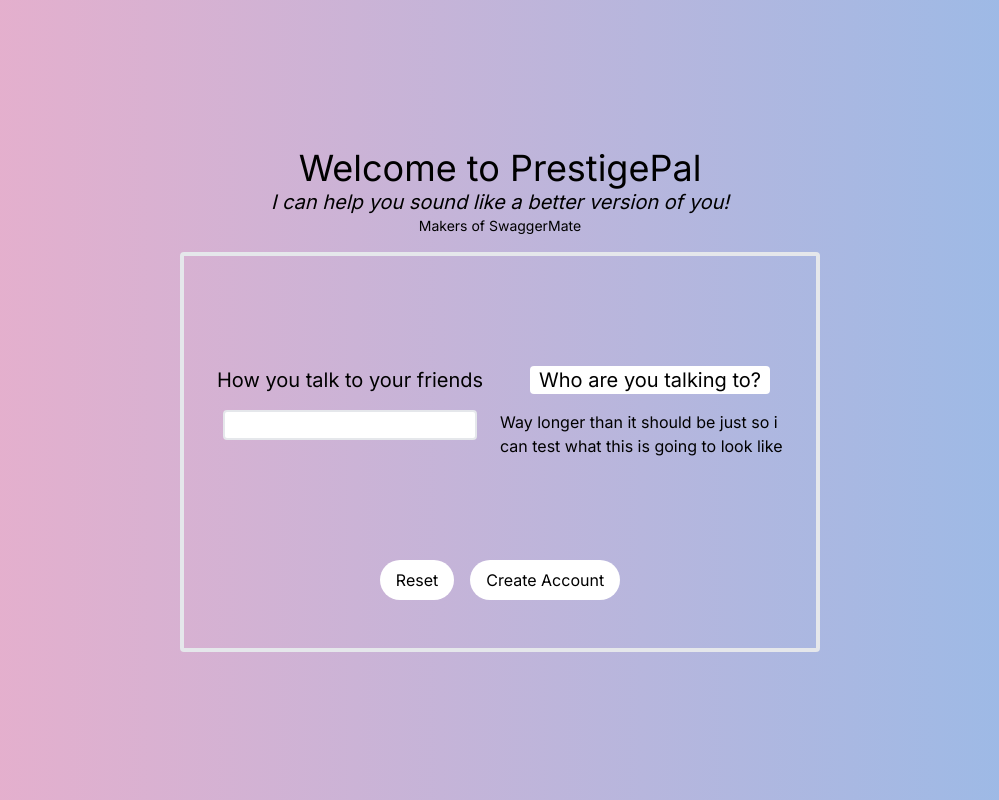
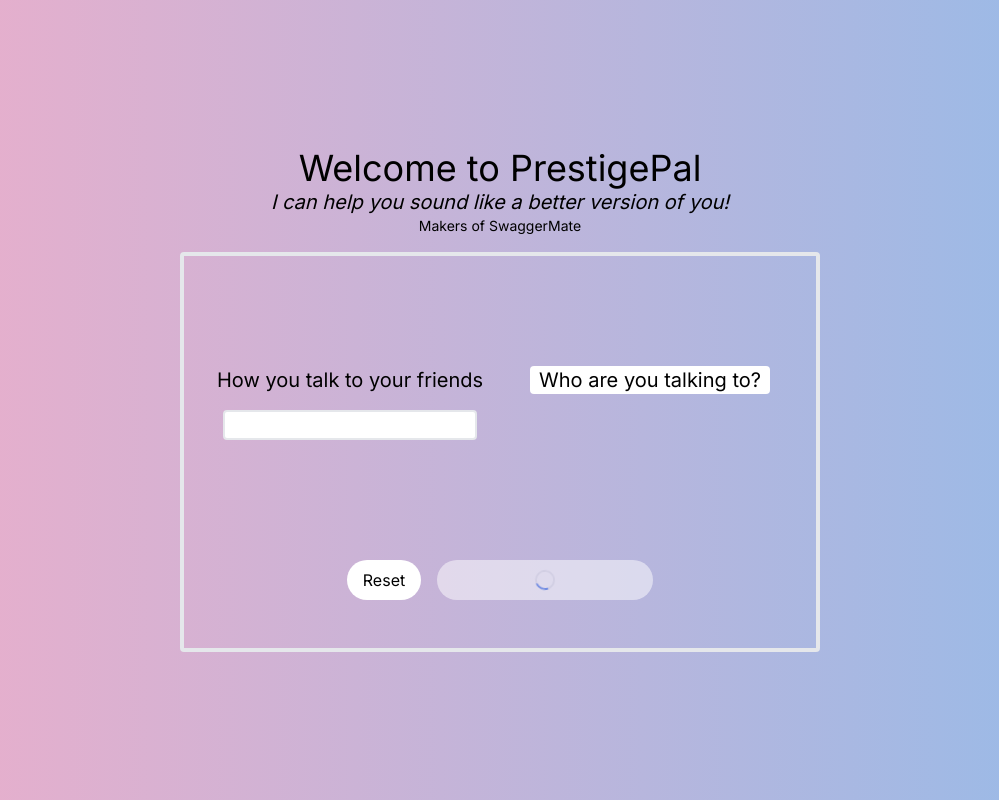
Before and after one commit to stizout/next-project, a Next.js app: page /try in a window 1280 px wide. Shown: the whole page, without its empty margins (140-1139 px from the left). Built offline with nearby package versions, Linux system fonts and the light colour scheme.

Commit message:
finish up ui with loaders and final touches

```diff
--- a/app/(home)/try/page.tsx
+++ b/app/(home)/try/page.tsx
@@ -1,16 +1,19 @@
 'use client';
 
+import axios, { AxiosError } from 'axios';
 import { SetStateAction, useEffect, useRef, useState } from 'react';
+import Spinner from '@/app/components/spinner';
 
 const defaultOptions = ['Mom', 'Dad', 'Boss', 'Wife', 'Clergy'];
 
 export default function Try() {
   const [input, setInput] = useState('');
-  const [translateTo, setTranslateTo] = useState('');
+  const [authority, setAuthority] = useState('');
   const [translateInput, setTranslateInput] = useState('');
   const [dropdownOpen, setDropdownOpen] = useState(false);
+  const [isSubmitting, setIsSubmitting] = useState(true);
   const [filteredTranslate, setFilteredTranslate] = useState(defaultOptions);
-  const [prestige, setPrestige] = useState('Way longer than it should be just so i can test what this is going to look like');
+  const [prestige, setPrestige] = useState('');
 
   useEffect(() => {
     document?.addEventListener('click', (e) => {
@@ -39,20 +42,29 @@
     } else if (dropdownOpen && !dropdown) {
       setDropdownOpen(false);
       if (translateInput.length > 0) {
-        setTranslateTo(translateInput);
+        setAuthority(translateInput);
       }
     } else {
       setDropdownOpen(false);
     }
   };
 
-  const handleSubmit = () => {
+  const handleSubmit = async () => {
     if (input.length > 0) {
-      alert('submit');
+      try {
+        setIsSubmitting(true);
+        const { data } = await axios.post('http://127.0.0.1:5000/generate', { speaker: input, authority });
+        setPrestige(data.message);
+        setIsSubmitting(false);
+      } catch (e) {
+        const err = e as AxiosError;
+        alert(err?.response?.data);
+        setIsSubmitting(false);
+      }
     }
   };
   const handleRowClick = (e: SetStateAction<string>) => {
-    setTranslateTo(e);
+    setAuthority(e);
     setTimeout(() => {
       setDropdownOpen(false);
     }, 50);
@@ -63,14 +75,12 @@
       <div className='flex items-center h-full w-full'>
         <div className='flex items-center flex-col w-1/2 min-h-[100px]'>
           <span className='text-xl'>How you talk to your friends</span>
-          <form onSubmit={() => handleSubmit()}>
-            <input value={input} onChange={(e) => setInput(e.target.value)} className='border-2 rounded mt-4 px-2 h-[30px] hover:bg-gray-200 hover:border-pink-200' onBlur={() => handleSubmit()} />
-          </form>
+          <input value={input} onChange={(e) => setInput(e.target.value)} className='border-2 rounded mt-4 px-2 h-[30px] hover:bg-gray-200 hover:border-pink-200' />
         </div>
         <div className='w-1/2 flex flex-col items-center min-h-[100px]'>
           {/* <span className='text-xl'>Translate to your wife</span> */}
           <div id='input' className='text-xl rounded w-60 relative bg-white '>
-            <div className='px-2 text-center whitespace-nowrap'>{translateTo || 'Who are you talking to?'}</div>
+            <div className='px-2 text-center whitespace-nowrap cursor-pointer text-ellipsis overflow-hidden'>{authority || 'Who are you talking to?'}</div>
             <div id='dropdown' className='absolute rounded bg-white shadow-lg shadow-indigo-500/50 w-full' style={{ top: '25px', borderTop: 'none', borderTopRightRadius: '0', borderTopLeftRadius: '0', display: dropdownOpen ? 'block' : 'none' }}>
               <input value={translateInput} className='w-full border' style={{ borderLeft: '0', borderRight: '0' }} onChange={(e) => setTranslateInput(e.target.value)} />
               {filteredTranslate.map((e, i) => (
@@ -84,8 +94,19 @@
         </div>
       </div>
       <div className='flex'>
-        <button className='rounded-full bg-white px-4 py-2 mb-8 mr-4'>Reset</button>
-        <button className='rounded-full bg-white px-4 py-2 mb-8'>Create Account</button>
+        <button
+          className='rounded-full bg-white px-4 py-2 mb-8 mr-4'
+          onClick={() => {
+            setAuthority('');
+            setInput('');
+            setPrestige('');
+          }}
+        >
+          Reset
+        </button>
+        <button disabled={authority.length === 0 || input.length === 0} className='rounded-full bg-white px-4 py-2 mb-8 disabled:opacity-50 disabled:cursor-not-allowed min-w-[216px] flex justify-center' onClick={() => handleSubmit()}>
+          {isSubmitting ? <Spinner /> : 'Rewrite with PrestigePal'}
+        </button>
       </div>
     </div>
   );
--- /dev/null
+++ b/app/components/spinner.tsx
@@ -0,0 +1,13 @@
+import React from 'react';
+
+export default function spinner() {
+  return (
+    <div role='status' className='w-full h-full flex items-center justify-center'>
+      <svg aria-hidden='true' className='w-5 h-5 text-gray-200 animate-spin dark:text-gray-600 fill-blue-600' viewBox='0 0 100 101' fill='none' xmlns='http://www.w3.org/2000/svg'>
+        <path d='M100 50.5908C100 78.2051 77.6142 100.591 50 100.591C22.3858 100.591 0 78.2051 0 50.5908C0 22.9766 22.3858 0.59082 50 0.59082C77.6142 0.59082 100 22.9766 100 50.5908ZM9.08144 50.5908C9.08144 73.1895 27.4013 91.5094 50 91.5094C72.5987 91.5094 90.9186 73.1895 90.9186 50.5908C90.9186 27.9921 72.5987 9.67226 50 9.67226C27.4013 9.67226 9.08144 27.9921 9.08144 50.5908Z' fill='currentColor' />
+        <path d='M93.9676 39.0409C96.393 38.4038 97.8624 35.9116 97.0079 33.5539C95.2932 28.8227 92.871 24.3692 89.8167 20.348C85.8452 15.1192 80.8826 10.7238 75.2124 7.41289C69.5422 4.10194 63.2754 1.94025 56.7698 1.05124C51.7666 0.367541 46.6976 0.446843 41.7345 1.27873C39.2613 1.69328 37.813 4.19778 38.4501 6.62326C39.0873 9.04874 41.5694 10.4717 44.0505 10.1071C47.8511 9.54855 51.7191 9.52689 55.5402 10.0491C60.8642 10.7766 65.9928 12.5457 70.6331 15.2552C75.2735 17.9648 79.3347 21.5619 82.5849 25.841C84.9175 28.9121 86.7997 32.2913 88.1811 35.8758C89.083 38.2158 91.5421 39.6781 93.9676 39.0409Z' fill='currentFill' />
+      </svg>
+      <span className='sr-only'>Loading...</span>
+    </div>
+  );
+}
--- a/package.json
+++ b/package.json
@@ -9,6 +9,7 @@
     "lint": "next lint"
   },
   "dependencies": {
+    "axios": "^1.6.1",
     "next": "14.0.2",
     "node": "^18.14.0",
     "react": "^18",
@@ -24,5 +25,6 @@
     "postcss": "^8",
     "tailwindcss": "^3.3.0",
     "typescript": "^5"
-  }
+  },
+  "proxy": "127.0.0.1:5000"
 }
```
Also changed, not shown: 1 other file (tests, documents, lock files or other folders).
